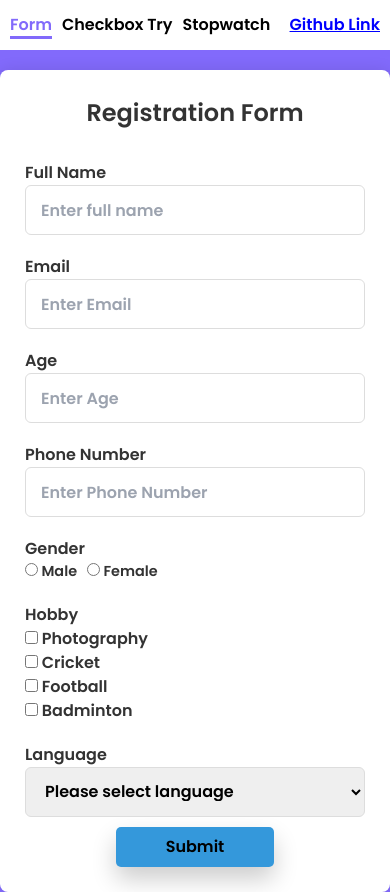
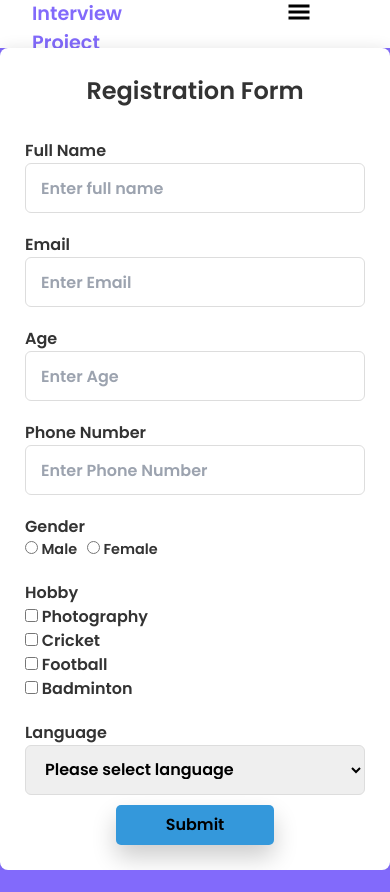
Before and after one commit to vikasdev66/interview-projects, a React (Create React App) app: page / in a window 390 px wide. After the commit the page ends 870 px from the top, so only its background shows below. Built offline with nearby package versions, Linux system fonts and the light colour scheme.

Commit message:
creating responsive nav

```diff
--- a/package.json
+++ b/package.json
@@ -8,6 +8,7 @@
     "@testing-library/user-event": "^13.5.0",
     "react": "^18.3.1",
     "react-dom": "^18.3.1",
+    "react-icons": "^5.3.0",
     "react-router-dom": "^6.26.1",
     "react-scripts": "5.0.1",
     "web-vitals": "^2.1.4"
--- a/src/components/Navbar/Navbar.css
+++ b/src/components/Navbar/Navbar.css
@@ -1,31 +1,121 @@
-.nav-container {
+a {
+  text-decoration: none;
+}
+
+li {
+  list-style: none;
+}
+
+.hamburger-menu {
+  display: none;
+}
+
+.main-nav {
+  width: 100%;
+  height: 5rem;
+  display: grid;
+  grid-template-columns: 10rem 1fr 2fr 1fr 10rem;
+  background-color: white;
+  align-items: center;
+}
+
+.logo {
+  grid-column: 2/3;
   display: flex;
   align-items: center;
-  background-color: white;
-  border-color: gray;
-  height: 50px;
-  margin-bottom: 20px;
-  justify-content: space-between;
-  padding: 0 10px 0 10px;
-}
-
-.nav-container ul {
-  list-style: none;
-  display: flex;
-  align-items: center;
-  gap: 10px;
-}
-
-.isActiveNav {
-  border-bottom: 3px solid rgb(130, 106, 251);
+  justify-content: start;
   color: rgb(130, 106, 251);
 }
 
-.nav-container ul li .navLink {
-  text-decoration: none;
+.logo h2 {
+  font-size: 1.2rem;
 }
 
-.nav-container span a {
+.menu-link {
+  grid-column: 3/4;
+}
+
+.menu-link ul {
+  height: 100%;
+  display: flex;
+  align-items: center;
+  justify-content: space-around;
+}
+
+.menu-link ul li {
+  font-size: 1rem;
+}
+
+.menu-link ul li .navLink {
+  text-transform: capitalize;
+  color: rgba(0, 0, 3, 0.8);
+  transition: 0.5s;
+}
+
+.menu-link ul li:hover > .navLink {
+  transform-origin: left;
+  color: rgba(0, 0, 3, 1);
   text-decoration: underline;
-  color: blue;
+  transition: 0.5s;
 }
+
+.menu-link .isActiveNav {
+  color: rgba(0, 0, 3, 1);
+  text-decoration: underline;
+}
+
+.social-media ul {
+  height: 100%;
+  display: flex;
+  align-items: center;
+  justify-content: end;
+}
+
+.social-media-icon {
+  height: 30px;
+  width: 30px;
+}
+
+@media (max-width: 1080px) {
+  .main-nav {
+    height: 3rem;
+    grid-template-columns: 2rem 3fr 3fr 1fr 2rem;
+  }
+}
+
+.hamburger-menu-icon {
+  cursor: pointer;
+}
+
+@media (max-width: 998px) {
+  .menu-link,
+  .social-media {
+    display: none;
+  }
+  .hamburger-menu {
+    display: block;
+    height: 100%;
+  }
+  .hamburger-menu .hamburger-menu-container {
+    display: flex;
+    align-items: center;
+    justify-content: end;
+    font-size: 1.5rem;
+  }
+
+  .mobile-menu-link {
+    grid-column: 2/4;
+    position: relative;
+    z-index: 99;
+  }
+  .mobile-menu-link {
+    background-color: white;
+    height: 20rem;
+    display: grid;
+    grid-column: 2/5;
+    align-items: center;
+    padding-left: 3rem;
+    transition: all 2s linear;
+    transform-origin: top;
+  }
+}
--- a/src/components/Navbar/Navbar.jsx
+++ b/src/components/Navbar/Navbar.jsx
@@ -1,16 +1,72 @@
-import React from "react";
+import React, { useState } from "react";
+import { FaGithubSquare } from "react-icons/fa";
+import { GiHamburgerMenu } from "react-icons/gi";
 import { NavLink } from "react-router-dom";
 import "./Navbar.css";
 
+// export function Navbar() {
+//   return (
+//     <nav className="nav-container">
+//       <ul>
+//         <li>
+//           <NavLink
+//             to="/"
+//             className={(isActive) =>
+//               `navLink ${isActive.isActive ? "isActiveNav" : ""}`
+//             }
+//           >
+//             Form
+//           </NavLink>
+//         </li>
+//         <li>
+//           <NavLink
+//             to="/checkboxTry"
+//             className={(isActive) =>
+//               `navLink ${isActive.isActive ? "isActiveNav" : ""}`
+//             }
+//           >
+//             Checkbox Try
+//           </NavLink>
+//         </li>
+//         <li>
+//           <NavLink
+//             to="/stopwatch"
+//             className={(isActive) =>
+//               `navLink ${isActive.isActive ? "isActiveNav" : ""}`
+//             }
+//           >
+//             Stopwatch
+//           </NavLink>
+//         </li>
+//       </ul>
+//       <span>
+//         <a
+//           href="https://github.com/vikasdev66/interview-projects.git"
+//           target="_blank" rel="noreferrer"
+//         >
+//           Github Link
+//         </a>
+//       </span>
+//     </nav>
+//   );
+// }
+
 export function Navbar() {
+  const [showMediaIcons, setShowMediaIcons] = useState(false);
   return (
-    <nav className="nav-container">
+    <nav className="main-nav">
+      <div className="logo">
+        <h2>Interview Project</h2>
+      </div>
+      <div
+        className={showMediaIcons ? "menu-link mobile-menu-link" : "menu-link"}
+      >
         <ul>
           <li>
             <NavLink
               to="/"
               className={(isActive) =>
-              `navLink ${isActive.isActive ? "isActiveNav" : ""}`
+                `${isActive.isActive ? "isActiveNav" : ""} navLink`
               }
             >
               Form
@@ -20,7 +76,7 @@ export function Navbar() {
             <NavLink
               to="/checkboxTry"
               className={(isActive) =>
-              `navLink ${isActive.isActive ? "isActiveNav" : ""}`
+                `${isActive.isActive ? "isActiveNav" : ""} navLink`
               }
             >
               Checkbox Try
@@ -30,21 +86,37 @@ export function Navbar() {
             <NavLink
               to="/stopwatch"
               className={(isActive) =>
-              `navLink ${isActive.isActive ? "isActiveNav" : ""}`
+                `${isActive.isActive ? "isActiveNav" : ""} navLink`
               }
             >
               Stopwatch
             </NavLink>
           </li>
         </ul>
-      <span>
+      </div>
+      <div className="social-media">
+        <ul className="social-media-desktop">
+          <li>
             <a
               href="https://github.com/vikasdev66/interview-projects.git"
-          target="_blank" rel="noreferrer"
+              target="_blank"
+              rel="noopener noreferrer"
             >
-          Github Link
+              <FaGithubSquare className="social-media-icon" />
             </a>
-      </span>
+          </li>
+        </ul>
+      </div>
+      <div className="hamburger-menu">
+        <div className="hamburger-menu-container">
+          <GiHamburgerMenu
+            className="hamburger-menu-icon"
+            onClick={() => {
+              setShowMediaIcons(!showMediaIcons);
+            }}
+          />
+        </div>
+      </div>
     </nav>
   );
 }
```
Also changed, not shown: 1 other file (tests, documents, lock files or other folders). Lines whose indentation alone changed are shown as unchanged.
